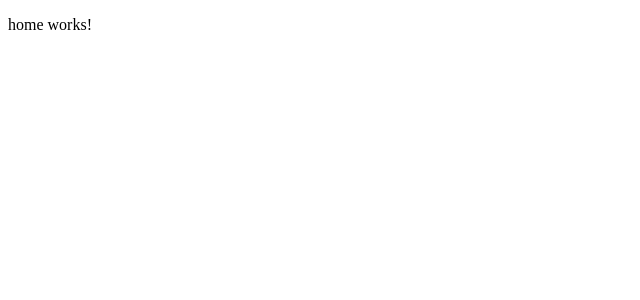
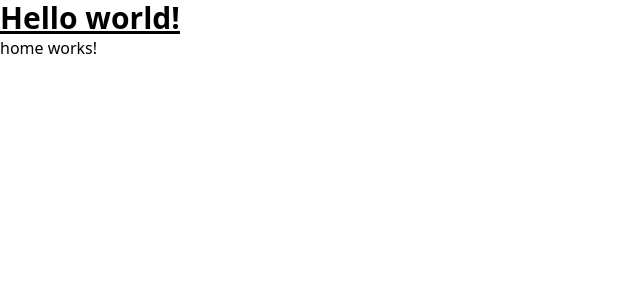
Before and after one commit to bountyface/website, an Angular app: page / in a window 1280 px wide. Shown: the top 300 px of the page, without its empty margins (0-640 px from the left). Built offline with nearby package versions, Linux system fonts and the light colour scheme.

Commit message:
chore: :pencil2: add tailwind css

```diff
--- a/package.json
+++ b/package.json
@@ -27,12 +27,15 @@
     "@angular/cli": "^17.1.0",
     "@angular/compiler-cli": "^17.1.0",
     "@types/jasmine": "~5.1.0",
+    "autoprefixer": "^10.4.17",
     "jasmine-core": "~5.1.0",
     "karma": "~6.4.0",
     "karma-chrome-launcher": "~3.2.0",
     "karma-coverage": "~2.2.0",
     "karma-jasmine": "~5.1.0",
     "karma-jasmine-html-reporter": "~2.1.0",
+    "postcss": "^8.4.33",
+    "tailwindcss": "^3.4.1",
     "typescript": "~5.3.2"
   }
 }
--- a/src/app/home/home.component.html
+++ b/src/app/home/home.component.html
@@ -1 +1,2 @@
+<h1 class="text-3xl font-bold underline">Hello world!</h1>
 <p>home works!</p>
--- a/src/styles.scss
+++ b/src/styles.scss
@@ -1 +1,4 @@
 /* You can add global styles to this file, and also import other style files */
+@tailwind base;
+@tailwind components;
+@tailwind utilities;
--- /dev/null
+++ b/tailwind.config.js
@@ -0,0 +1,8 @@
+/** @type {import('tailwindcss').Config} */
+module.exports = {
+  content: ["./src/**/*.{html,ts}"],
+  theme: {
+    extend: {},
+  },
+  plugins: [],
+};
```
Also changed, not shown: 1 other file (tests, documents, lock files or other folders).
